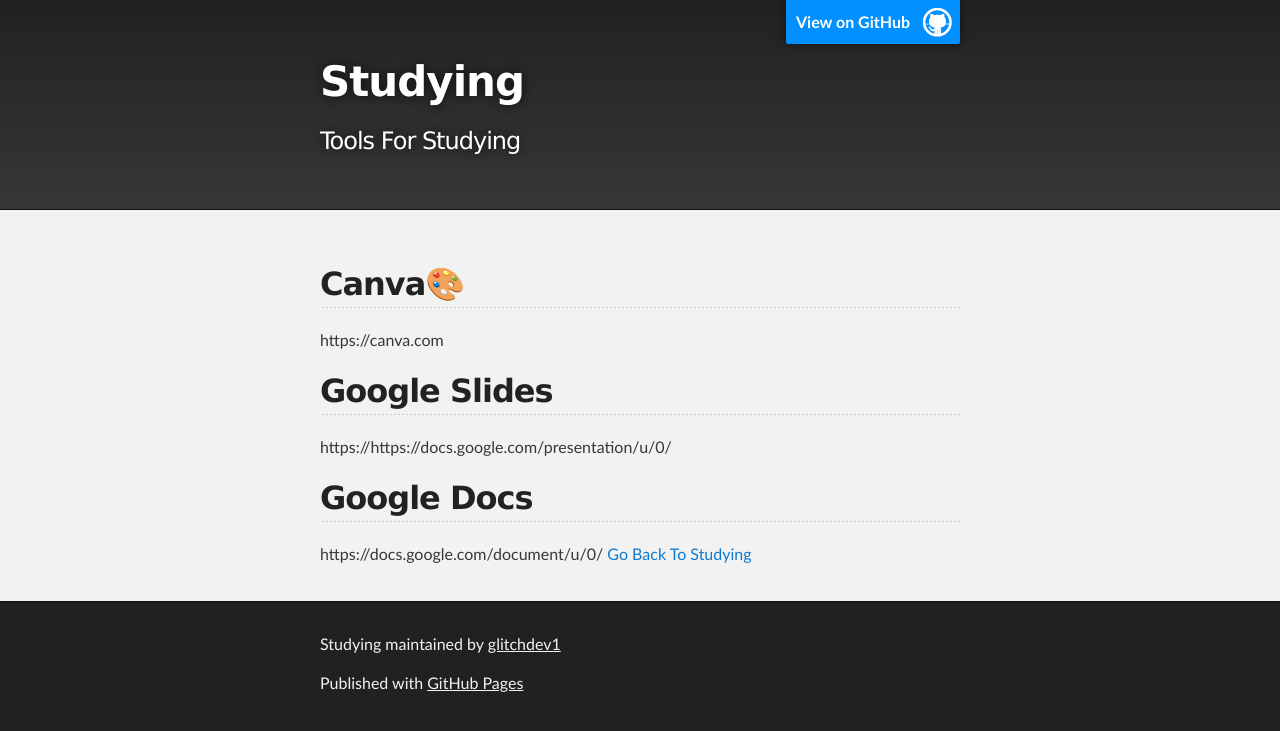
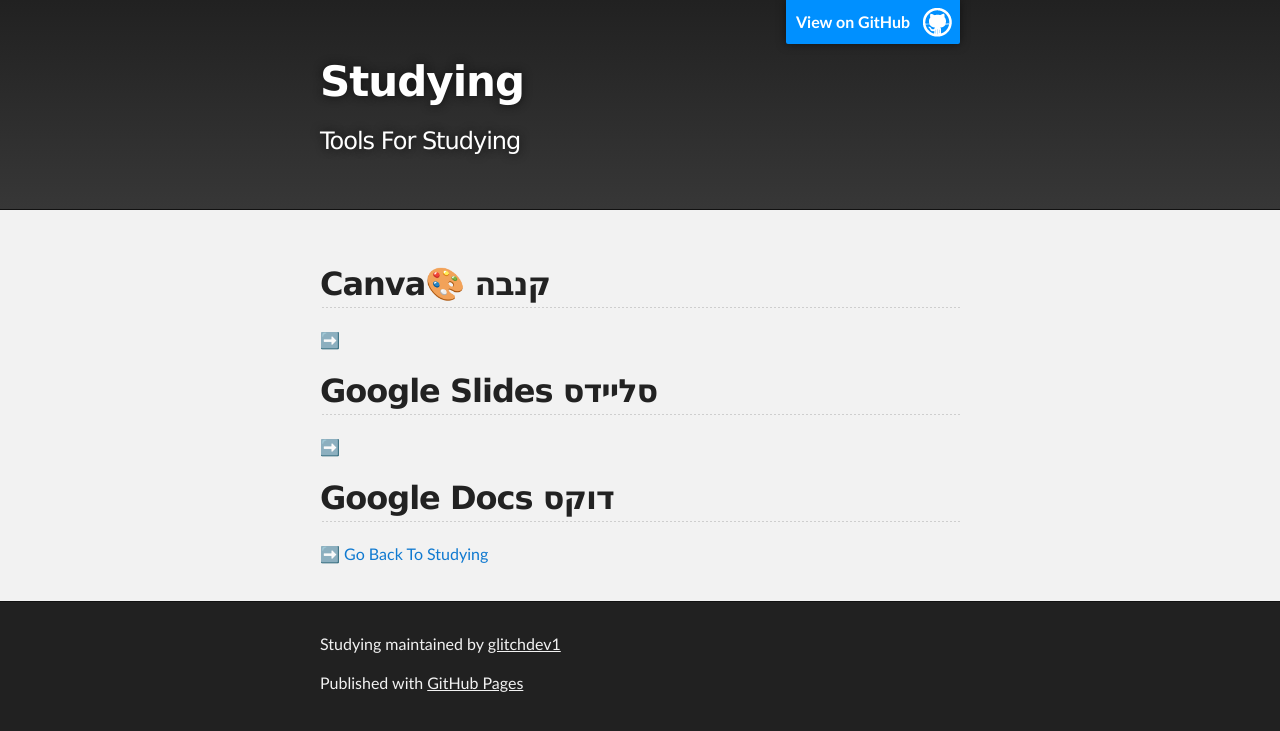
Before and after one commit to glitchdev1/study, a Jekyll site: the page built from another-page.md, in a window 1280 px wide. Shown: the top 731 px of the page. Built offline with Jekyll 4.4.1, drawn with Linux system fonts in a browser that asks for light colours; our own code applies the rules of GitHub Pages for plain Markdown files.

Commit message:
Update another-page.md

```diff
--- a/another-page.md
+++ b/another-page.md
@@ -2,10 +2,10 @@
 layout: default
 ---
 
-## Canva🎨
-https://canva.com
-## Google Slides
-https://https://docs.google.com/presentation/u/0/
-## Google Docs
-https://docs.google.com/document/u/0/
+## Canva🎨 קנבה
+[➡️](https://canva.com)
+## Google Slides סליידס
+[➡️](https://https://docs.google.com/presentation/u/0/)
+## Google Docs דוקס
+[➡️](https://https://docs.google.com/presentation/u/0/)
 [Go Back To Studying](./)
```
